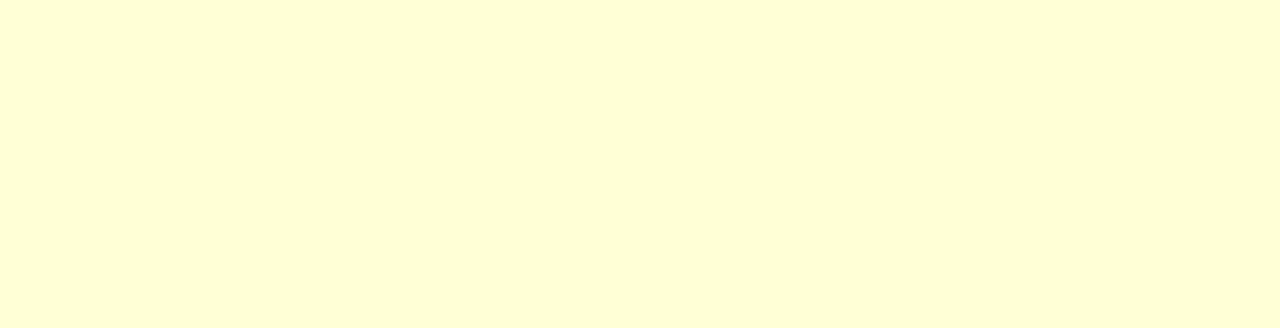
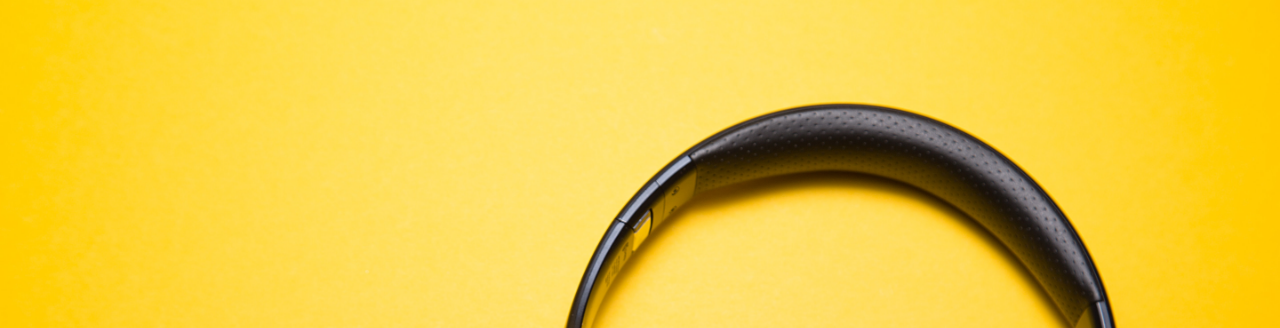
Before and after one commit to Mr-BD/B-K, a plain HTML site: page index.html in a window 1280 px wide. Shown: the top 328 px of the page. Drawn offline with Linux system fonts and the light colour scheme.

Commit message:
Update style.css

```diff
--- a/style.css
+++ b/style.css
@@ -12,7 +12,9 @@ a{
     text-decoration: none;
 }
 .hero{
-    background: #ff33 url('');
+    background: #ff33 url('./images/headphones.jpg');
+    background-size: cover;
+    background-position: center;
     height: 100vh;
     width: 100%;
     display: flex;
```
